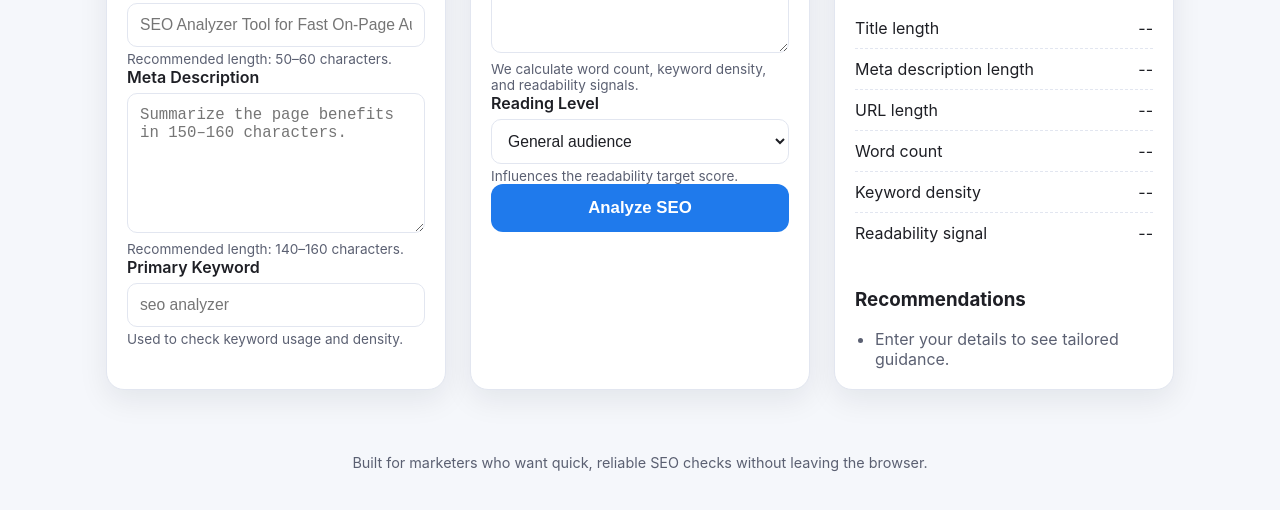
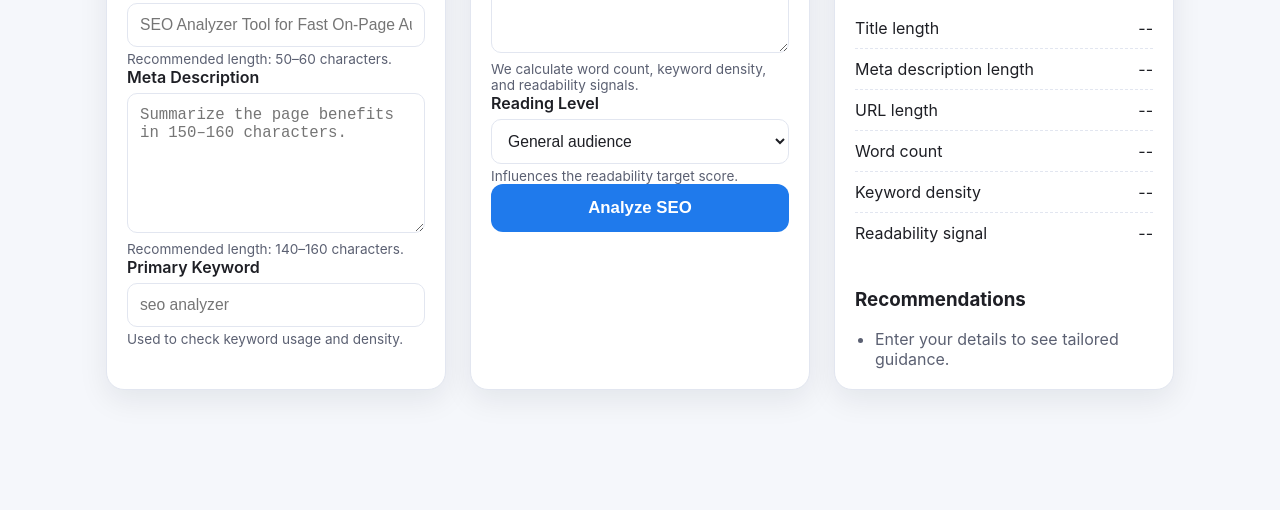
Before and after one commit to storedropship/affiliate-ebook, a plain HTML site: page index.html in a window 1280 px wide. Shown: the part 358-868 px from the top of the page. After the commit the page ends 800 px from the top, so only its background shows below. Drawn offline with Linux system fonts and the light colour scheme.

Commit message:
Simplify SEO analyzer page

```diff
--- a/index.html
+++ b/index.html
@@ -5,12 +5,6 @@
   <meta name="viewport" content="width=device-width, initial-scale=1.0">
   <title>SEO Analyzer Tool | Instant On-Page Insights</title>
   <meta name="description" content="Analyze titles, meta descriptions, keyword usage, and content quality in seconds. A fast, free SEO analyzer tool with clear, actionable insights.">
-  <meta name="theme-color" content="#1f7aec">
-  <meta property="og:title" content="SEO Analyzer Tool | Instant On-Page Insights">
-  <meta property="og:description" content="Analyze titles, meta descriptions, keyword usage, and content quality in seconds with this free SEO analyzer tool.">
-  <meta property="og:type" content="website">
-  <meta property="og:url" content="https://example.com/seo-analyzer">
-  <meta property="og:image" content="https://example.com/assets/seo-analyzer-preview.png">
   <script type="application/ld+json">
     {
       "@context": "https://schema.org",
@@ -234,13 +228,6 @@
       border-bottom: none;
     }
 
-    footer {
-      text-align: center;
-      padding: 24px 16px 40px;
-      color: var(--muted);
-      font-size: 0.9rem;
-    }
-
     @media (max-width: 768px) {
       header {
         padding-top: 24px;
@@ -349,10 +336,6 @@
       </div>
     </section>
   </main>
-
-  <footer>
-    Built for marketers who want quick, reliable SEO checks without leaving the browser.
-  </footer>
 
   <script>
     const themeToggle = document.getElementById("themeToggle");
```
